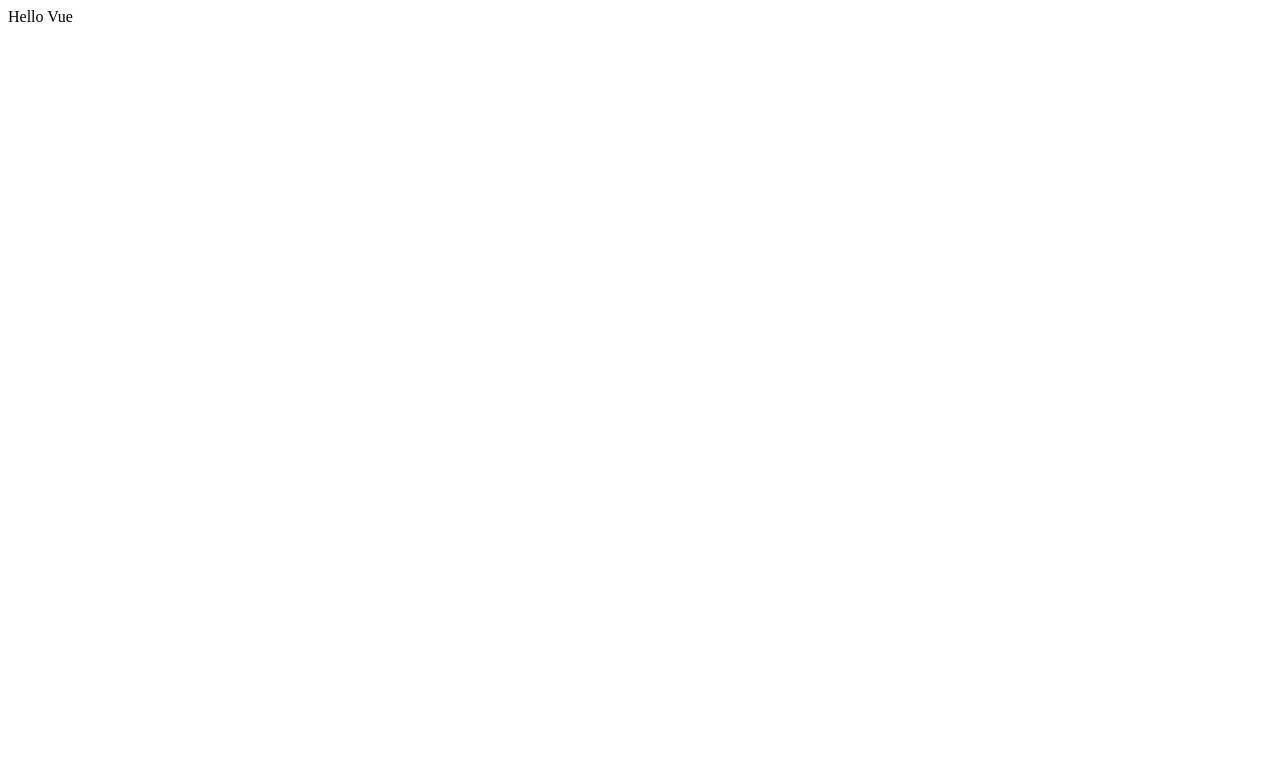
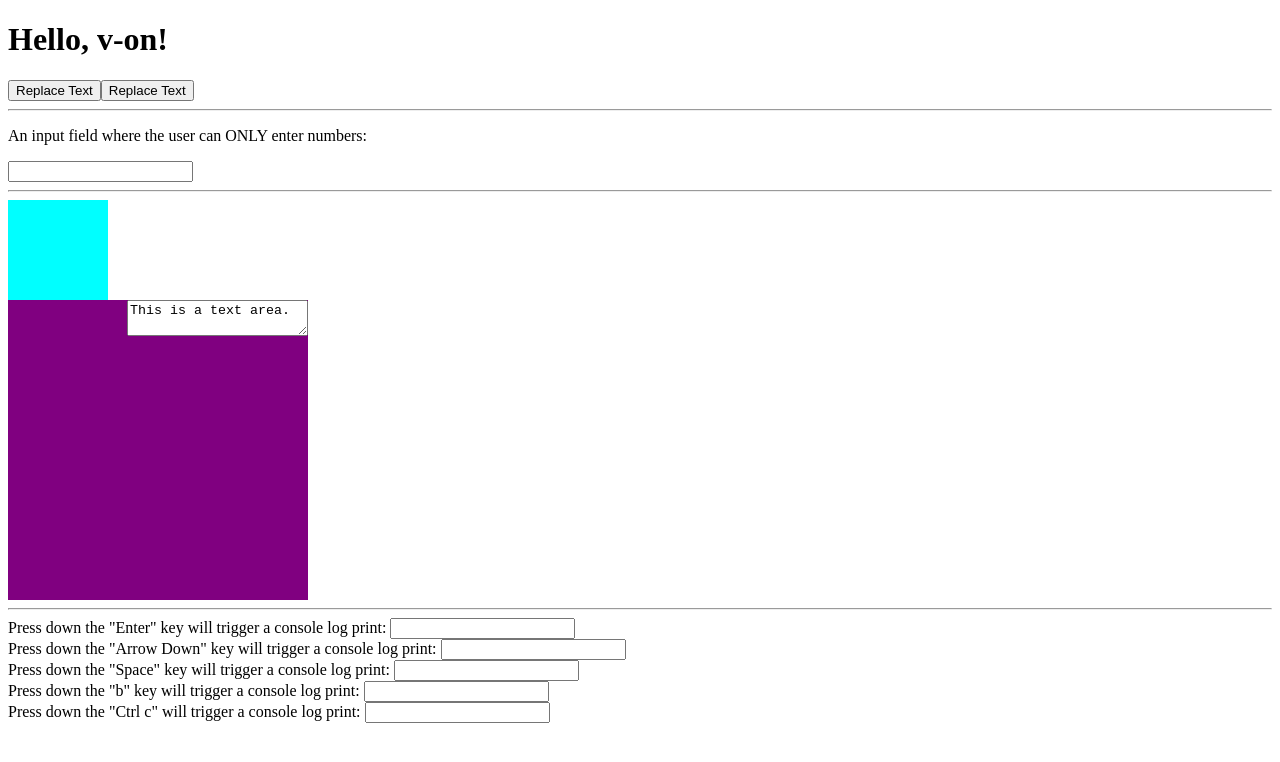
Before and after one commit to lilianam37/learn-vue-3-with-bingyang, a Vue app: page / in a window 1280 px wide. Shown: the top 762 px of the page. Built offline with nearby package versions, Linux system fonts and the light colour scheme.

Commit message:
Event handling

```diff
--- a/src/App.vue
+++ b/src/App.vue
@@ -1,13 +1,78 @@
 <template>
+  <h1> {{ message }}</h1>
+  <button v-on:click="replaceText('v-on is fun!')">Replace Text</button>
+  <button @click="replaceText('v-on is fun!')">Replace Text</button>
+  <hr/>
+  <p>An input field where the user can ONLY enter numbers:</p>
+  <input type="text" @keydown="handleInput($event)"/>
+  <hr/>
+  <div style="width:100px; height:100px; background-color: aqua" @contextmenu.prevent="console.log('Show a custom context menu instead')"></div>
+  <div id="mouseover" @mouseover="fun1">
+    <textarea @mouseover.stop="fun2($event)">This is a text area.</textarea>
+  </div>
+  <hr />
   <div>
-    Hello Vue
+    Press down the "Enter" key will trigger a console log print:
+    <input
+      type="text"
+      @keydown.enter="console.log('You pressed the Enter key.')"
+    />
+  </div>
+  <div>
+    Press down the "Arrow Down" key will trigger a console log print:
+    <input
+      type="text"
+      @keydown.down="console.log('You pressed the Arrow Down key.')"
+    />
+  </div>
+  <div>
+    Press down the "Space" key will trigger a console log print:
+    <input
+      type="text"
+      @keydown.space="console.log('You pressed the Space key.')"
+    />
+  </div>
+  <div>
+    Press down the "b" key will trigger a console log print:
+    <input type="text" @keydown.b="console.log('You pressed the B key.')" />
+  </div>
+  <div>
+    Press down the "Ctrl c" will trigger a console log print:
+    <input type="text" @keydown.ctrl.c="console.log('You pressed Ctrl c.')" />
   </div>
 </template>
 
 <script setup>
+import { ref } from 'vue'
 
+let message = ref('Hello, v-on!')
+
+function replaceText(msg){
+  message.value=msg
+}
+
+function handleInput(event){
+  console.log(event)
+  let keyCode= event.keyCode
+  if(keyCode<48 || keyCode>57){
+    event.preventDefault()
+  }
+}
+
+function fun1(){
+  console.log('mouse over div')
+}
+function fun2(event){
+  //event.stopPropagation()
+  console.log('mouse over text area')
+}
 </script>
 
-<style lang="scss" scoped>
-
+<style scoped>
+#mouseover {
+  text-align: right;
+  background-color: purple;
+  width: 300px;
+  height: 300px;
+}
 </style>
```
